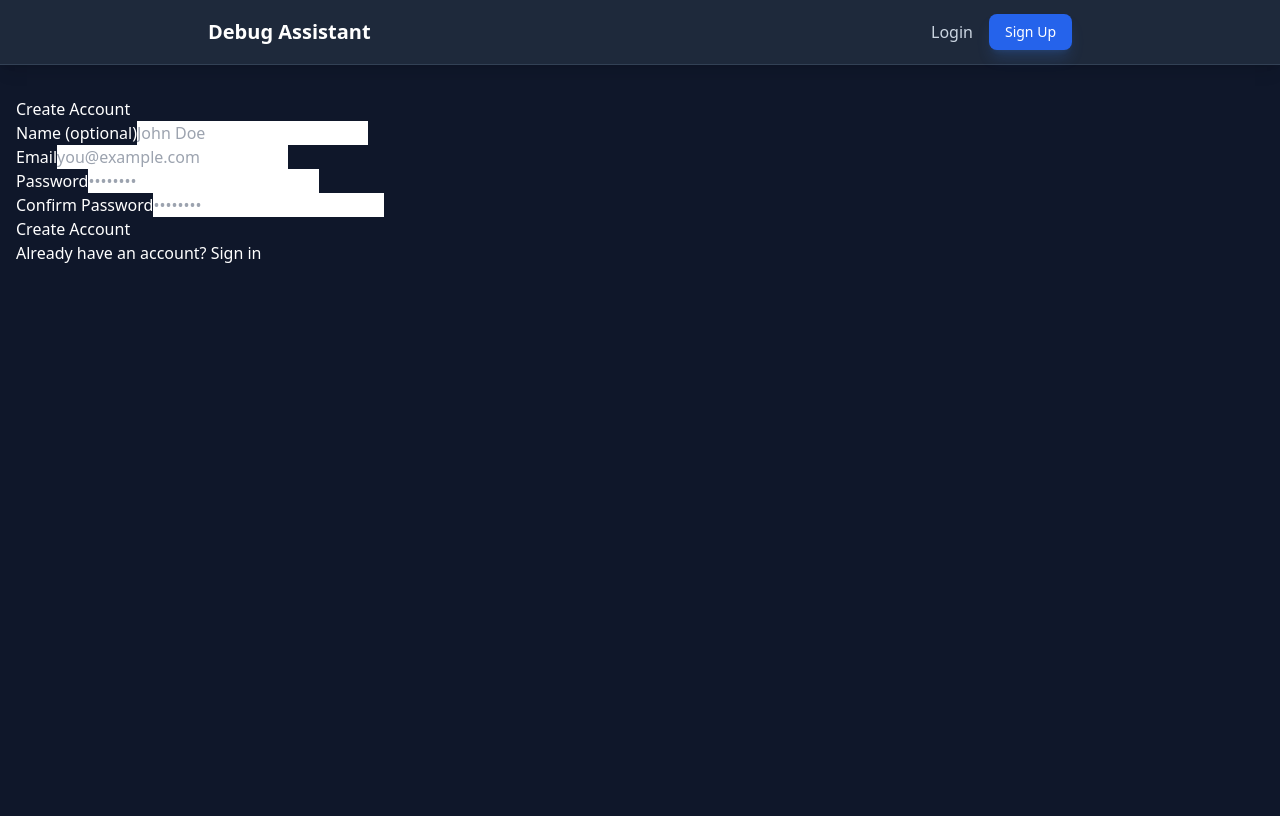
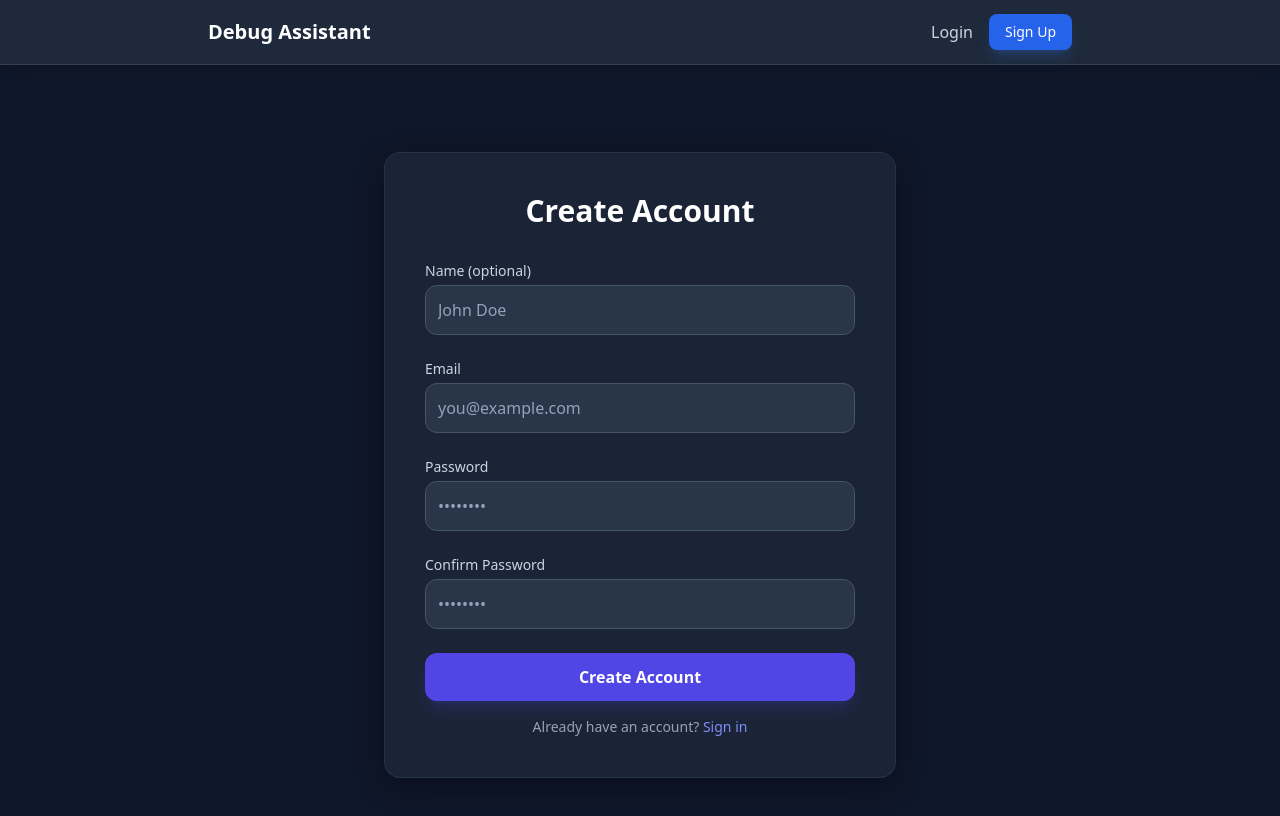
Before and after one commit to danielsamo-se/debugassistant, a React app in the folder frontend/: page /register in a window 1280 px wide. Shown: the top 816 px of the page. Built offline with nearby package versions, Linux system fonts and the light colour scheme; the HTML template or start-up script is replaced by a standard one.

Commit message:
feat(ui): add skeleton loaders and update login/register styling Improves loading feedback and unifies overall UI appearance.

```diff
--- a/frontend/package.json
+++ b/frontend/package.json
@@ -12,6 +12,7 @@
   },
   "dependencies": {
     "axios": "^1.13.2",
+    "lucide-react": "^0.561.0",
     "react": "^19.2.0",
     "react-dom": "^19.2.0",
     "react-router-dom": "^7.10.1"
--- a/frontend/src/App.tsx
+++ b/frontend/src/App.tsx
@@ -2,6 +2,7 @@ import { BrowserRouter, Route, Routes } from 'react-router-dom';
 import { AuthProvider } from './context/AuthContext';
 import { Navbar } from './components/Navbar';
 import { ProtectedRoute } from './components/ProtectedRoute';
+
 import { HomePage } from './pages/HomePage';
 import { LoginPage } from './pages/LoginPage';
 import { RegisterPage } from './pages/RegisterPage';
@@ -9,18 +10,17 @@ import { HistoryPage } from './pages/HistoryPage';
 
 function App() {
   return (
-    // Provides global auth state (user, login, logout)
     <AuthProvider>
       <BrowserRouter>
         <div className="min-h-screen bg-slate-900">
           <Navbar />
+
           <main className="container mx-auto px-4 py-8">
             <Routes>
               <Route path="/" element={<HomePage />} />
               <Route path="/login" element={<LoginPage />} />
               <Route path="/register" element={<RegisterPage />} />
 
-              {/* Protected route – only accessible when logged in */}
               <Route
                 path="/history"
                 element={
--- /dev/null
+++ b/frontend/src/auth.css
@@ -0,0 +1,62 @@
+.auth-container {
+    @apply w-full flex justify-center items-center min-h-screen px-4;
+}
+
+/* EXTREM BREITE AUTH CARD */
+.auth-card {
+    @apply w-full max-w-5xl          /* <- 5× so breit wie vorher */
+    bg-slate-800/80
+    backdrop-blur-sm
+    p-14
+    rounded-2xl
+    shadow-2xl
+    border border-slate-700;
+}
+
+/* TITLE */
+.auth-title {
+    @apply text-4xl font-bold mb-10 text-center text-white;
+}
+
+/* ERROR */
+.auth-error {
+    @apply bg-red-600/80 text-white p-4 rounded-lg mb-6 text-base;
+}
+
+/* FORM */
+.auth-form {
+    @apply flex flex-col gap-8;
+}
+
+/* FORM GROUP */
+.form-group {
+    @apply flex flex-col gap-2 w-full;
+}
+
+.form-group label {
+    @apply text-base text-slate-300 font-medium;
+}
+
+.form-group input {
+    @apply bg-slate-700 text-white p-4 rounded-lg border border-slate-600
+    focus:outline-none focus:ring-2 focus:ring-indigo-500;
+}
+
+/* BIG BUTTON */
+.auth-button {
+    @apply w-full bg-indigo-600 hover:bg-indigo-700 text-white
+    font-semibold py-4 rounded-lg text-lg transition-all duration-200;
+}
+
+.auth-button:disabled {
+    @apply opacity-60 cursor-not-allowed;
+}
+
+/* SWITCH BELOW FORM */
+.auth-switch {
+    @apply text-center text-base text-slate-400 mt-6;
+}
+
+.auth-switch a {
+    @apply text-indigo-400 hover:text-indigo-300 font-medium;
+}
--- /dev/null
+++ b/frontend/src/components/skeletons/SkeletonHistoryItem.tsx
@@ -0,0 +1,16 @@
+export default function SkeletonHistoryItem() {
+  return (
+    <div className="p-4 bg-slate-800 rounded-xl border border-slate-700 animate-pulse">
+      <div className="flex justify-between mb-3">
+        <div className="flex gap-2">
+          <div className="h-4 w-16 bg-slate-700/40 rounded" />
+          <div className="h-4 w-24 bg-slate-700/40 rounded" />
+        </div>
+
+        <div className="h-4 w-20 bg-slate-700/40 rounded" />
+      </div>
+
+      <div className="h-20 bg-slate-700/40 rounded" />
+    </div>
+  );
+}
--- /dev/null
+++ b/frontend/src/components/skeletons/SkeletonHistoryList.tsx
@@ -0,0 +1,12 @@
+import SkeletonHistoryItem from './SkeletonHistoryItem';
+
+export default function SkeletonHistoryList() {
+  return (
+    <div className="space-y-4">
+      <SkeletonHistoryItem />
+      <SkeletonHistoryItem />
+      <SkeletonHistoryItem />
+      <SkeletonHistoryItem />
+    </div>
+  );
+}
--- /dev/null
+++ b/frontend/src/components/skeletons/SkeletonResultCard.tsx
@@ -0,0 +1,18 @@
+export default function SkeletonResultCard() {
+  return (
+    <div className="p-5 bg-slate-800 border border-slate-700 rounded-lg animate-pulse">
+      <div className="flex justify-between mb-3">
+        <div className="flex gap-2">
+          <div className="h-4 w-20 bg-slate-700/40 rounded" />
+          <div className="h-4 w-16 bg-slate-700/40 rounded" />
+        </div>
+        <div className="h-4 w-12 bg-slate-700/40 rounded" />
+      </div>
+
+      <div className="h-5 w-3/4 bg-slate-700/40 rounded mb-2" />
+      <div className="h-5 w-1/2 bg-slate-700/40 rounded mb-4" />
+
+      <div className="h-4 w-24 bg-slate-700/40 rounded" />
+    </div>
+  );
+}
--- /dev/null
+++ b/frontend/src/components/skeletons/SkeletonSummary.tsx
@@ -0,0 +1,11 @@
+export default function SkeletonSummary() {
+  return (
+    <div className="bg-slate-800 p-6 rounded-xl border border-slate-700 animate-pulse">
+      <div className="grid grid-cols-1 md:grid-cols-3 gap-4">
+        <div className="h-16 bg-slate-700/40 rounded" />
+        <div className="h-16 bg-slate-700/40 rounded" />
+        <div className="h-16 bg-slate-700/40 rounded" />
+      </div>
+    </div>
+  );
+}
--- a/frontend/src/index.css
+++ b/frontend/src/index.css
@@ -2,7 +2,65 @@
 @tailwind components;
 @tailwind utilities;
 
+/* GLOBAL BACKGROUND */
 :root {
     background-color: #0f172a;
     color: white;
 }
+
+/* ---------- AUTH PAGE STYLES ---------- */
+
+.auth-container {
+    @apply flex items-center justify-center min-h-[calc(100vh-4rem)] px-4;
+}
+
+.auth-card {
+    @apply bg-slate-800/80 backdrop-blur-xl p-10 rounded-2xl
+    shadow-[0_8px_30px_rgb(0,0,0,0.4)]
+    w-full max-w-lg border border-slate-700/50;
+}
+
+.auth-title {
+    @apply text-3xl font-bold mb-8 text-center text-white;
+}
+
+.auth-error {
+    @apply bg-red-600/80 text-white p-3 rounded-lg mb-4 text-sm font-medium;
+}
+
+.auth-form {
+    @apply flex flex-col gap-6;
+}
+
+.form-group {
+    @apply flex flex-col gap-1;
+}
+
+.form-group label {
+    @apply text-sm text-slate-300 font-medium;
+}
+
+.form-group input {
+    @apply bg-slate-700/60 text-white p-3 rounded-xl border border-slate-600
+    placeholder-slate-400
+    focus:outline-none focus:ring-2 focus:ring-indigo-500 focus:border-indigo-500
+    transition-all duration-200;
+}
+
+.auth-button {
+    @apply w-full bg-indigo-600 hover:bg-indigo-700 text-white font-semibold py-3 rounded-xl
+    shadow-lg shadow-indigo-600/20 hover:shadow-indigo-600/30
+    transition-all duration-200;
+}
+
+.auth-button:disabled {
+    @apply opacity-60 cursor-not-allowed;
+}
+
+.auth-switch {
+    @apply text-center text-sm text-slate-400 mt-4;
+}
+
+.auth-switch a {
+    @apply text-indigo-400 hover:text-indigo-300 font-medium;
+}
--- a/frontend/src/pages/LoginPage.tsx
+++ b/frontend/src/pages/LoginPage.tsx
@@ -1,5 +1,5 @@
 import { useState } from 'react';
-import { Link, useNavigate, useLocation } from 'react-router-dom';
+import { Link, useNavigate } from 'react-router-dom';
 import { useAuth } from '../hooks/useAuth';
 
 export function LoginPage() {
@@ -10,12 +10,7 @@ export function LoginPage() {
 
   const { login } = useAuth();
   const navigate = useNavigate();
-  const location = useLocation();
 
-  // redirect path after login
-  const from = location.state?.from?.pathname || '/';
-
-  // handle login request
   const handleSubmit = async (e: React.FormEvent) => {
     e.preventDefault();
     setError('');
@@ -23,7 +18,7 @@ export function LoginPage() {
 
     try {
       await login(email, password);
-      navigate(from, { replace: true }); // go to previous page
+      navigate('/');
     } catch (err) {
       setError(err instanceof Error ? err.message : 'Login failed');
     } finally {
@@ -40,31 +35,29 @@ export function LoginPage() {
 
         <form onSubmit={handleSubmit} className="auth-form">
           <div className="form-group">
-            <label htmlFor="email">Email</label>
+            <label>Email</label>
             <input
-              id="email"
               type="email"
               value={email}
+              placeholder="you@example.com"
               onChange={(e) => setEmail(e.target.value)}
               required
-              placeholder="you@example.com"
             />
           </div>
 
           <div className="form-group">
-            <label htmlFor="password">Password</label>
+            <label>Password</label>
             <input
-              id="password"
               type="password"
               value={password}
+              placeholder="••••••••"
               onChange={(e) => setPassword(e.target.value)}
               required
-              placeholder="••••••••"
             />
           </div>
 
-          <button type="submit" disabled={isLoading} className="auth-button">
-            {isLoading ? 'Signing in' : 'Sign In'}
+          <button type="submit" className="auth-button" disabled={isLoading}>
+            {isLoading ? 'Signing in…' : 'Sign In'}
           </button>
         </form>
 
--- a/frontend/src/pages/RegisterPage.tsx
+++ b/frontend/src/pages/RegisterPage.tsx
@@ -13,7 +13,6 @@ export function RegisterPage() {
   const { register } = useAuth();
   const navigate = useNavigate();
 
-  // handle registration request
   const handleSubmit = async (e: React.FormEvent) => {
     e.preventDefault();
     setError('');
@@ -30,7 +29,6 @@ export function RegisterPage() {
 
     setIsLoading(true);
 
-    // send registration request
     try {
       await register(email, password, name || undefined);
       navigate('/');
@@ -49,56 +47,51 @@ export function RegisterPage() {
         {error && <div className="auth-error">{error}</div>}
 
         <form onSubmit={handleSubmit} className="auth-form">
-          {/* UI needs no comments */}
           <div className="form-group">
-            <label htmlFor="name">Name (optional)</label>
+            <label>Name (optional)</label>
             <input
-              id="name"
               type="text"
               value={name}
+              placeholder="John Doe"
               onChange={(e) => setName(e.target.value)}
-              placeholder="John Doe"
             />
           </div>
 
           <div className="form-group">
-            <label htmlFor="email">Email</label>
+            <label>Email</label>
             <input
-              id="email"
               type="email"
               value={email}
+              placeholder="you@example.com"
               onChange={(e) => setEmail(e.target.value)}
               required
-              placeholder="you@example.com"
             />
           </div>
 
           <div className="form-group">
-            <label htmlFor="password">Password</label>
+            <label>Password</label>
             <input
-              id="password"
               type="password"
               value={password}
+              placeholder="••••••••"
               onChange={(e) => setPassword(e.target.value)}
               required
-              placeholder="••••••••"
             />
           </div>
 
           <div className="form-group">
-            <label htmlFor="confirmPassword">Confirm Password</label>
+            <label>Confirm Password</label>
             <input
-              id="confirmPassword"
               type="password"
               value={confirmPassword}
+              placeholder="••••••••"
               onChange={(e) => setConfirmPassword(e.target.value)}
               required
-              placeholder="••••••••"
             />
           </div>
 
-          <button type="submit" disabled={isLoading} className="auth-button">
-            {isLoading ? 'Creating account...' : 'Create Account'}
+          <button type="submit" className="auth-button" disabled={isLoading}>
+            {isLoading ? 'Creating account…' : 'Create Account'}
           </button>
         </form>
 
```
Also changed, not shown: frontend/src/pages/HistoryPage.tsx (+17 -17 lines), frontend/src/pages/HomePage.tsx (+36 -69 lines), 2 other files (tests, documents, lock files or other folders).
